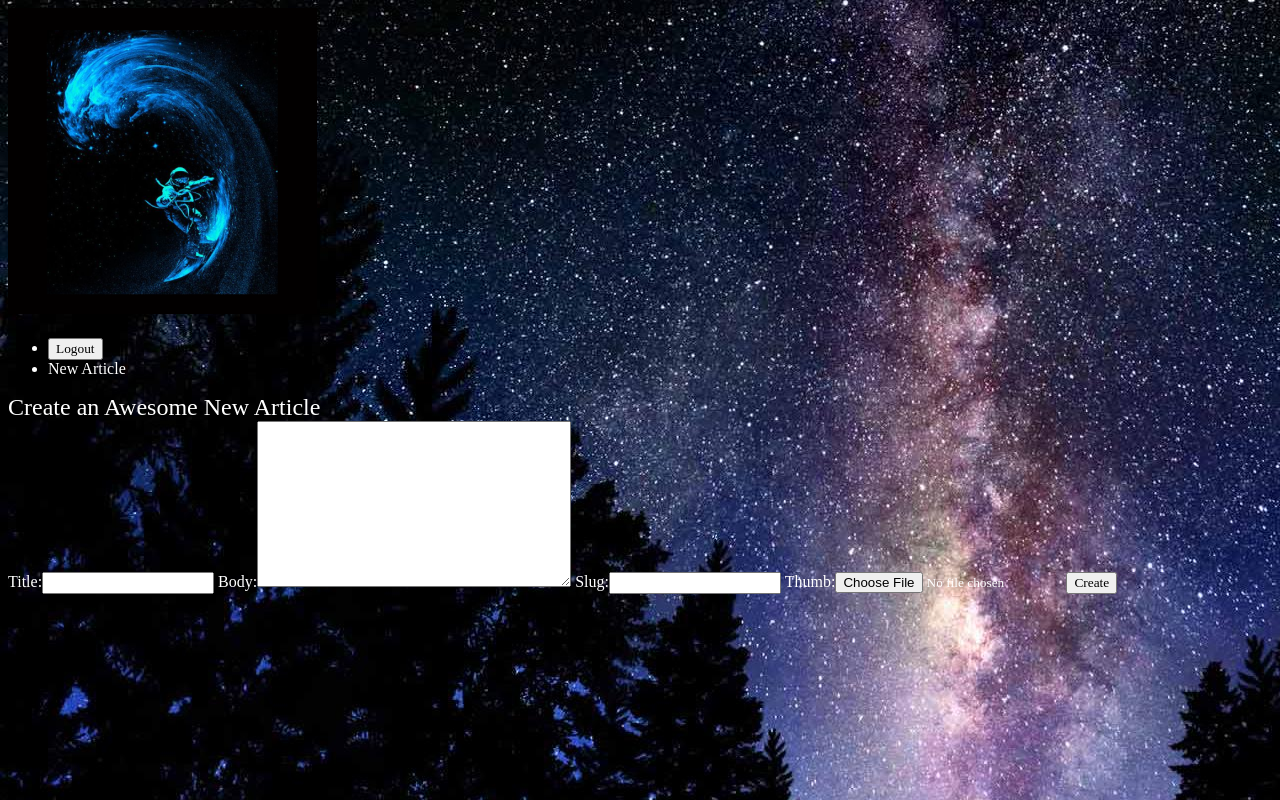
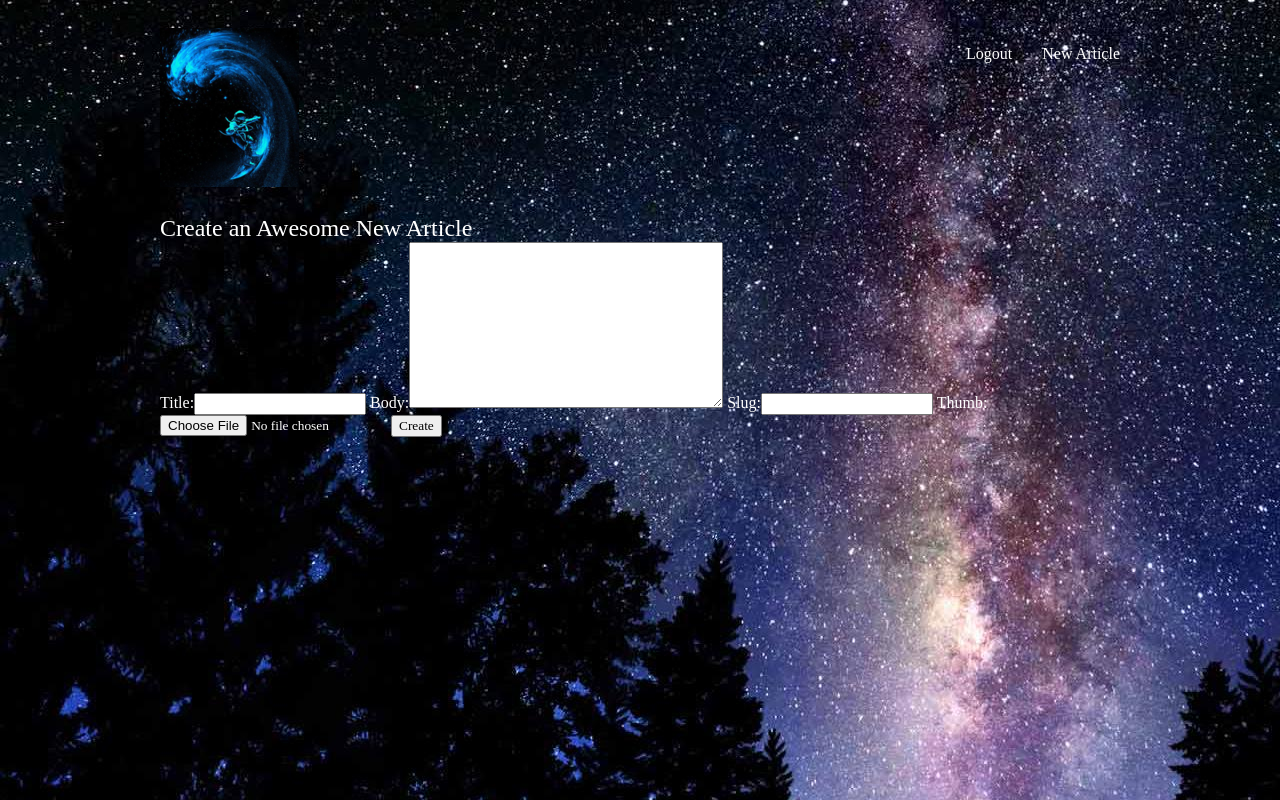
Before and after one commit to AlepsVillarreal/guruBlog, a Django app: page /articles/create/ in a window 1280 px wide. Run offline with Django 3.2, Linux system fonts and the light colour scheme; a user stored in the database is signed in.

Commit message:
Added a lot of CSS to make the site prettier

```diff
--- a/articles/templates/articles/article_list.html
+++ b/articles/templates/articles/article_list.html
@@ -8,6 +8,7 @@
             <h2><a href="{% url 'articles:detail' slug=article.slug %}">{{ article.title }}</a></h2>
             <p>{{ article.snippet }}</p>
             <p>{{ article.date }}</p>
+            <p class="author">added by {{ article.author.username }}</p>
         </div>
     {% endfor %}
     </div>
--- a/assets/styles.css
+++ b/assets/styles.css
@@ -1,6 +1,6 @@
 body{
     background-color: #0f121f;
-    background-image: url(/static/stars.jpg);
+    background-image: url(stars.png);
     background-repeat-y: no-repeat;
     color: #fff;
 }
@@ -18,3 +18,87 @@ a, a:hover, a:visited{
     color: #fff;
     text-decoration: none;
 }
+
+.wrapper{
+    max-width: 960px;
+    margin: 0 auto;
+}
+
+div.wrapper > h1{
+    text-align: center;
+    margin: 100px auto;
+    font-size: 2.4em
+}
+
+header{
+    display: grid;
+    grid-template-columns: 1fr 1fr;
+    padding: 20px 0;
+}
+
+nav{
+    justify-self: end;
+}
+
+nav li{
+    display: inline-block;
+    list-style-type: none;
+    margin-left: 20px;
+}
+
+nav button{
+    background: none;
+    color: #fff;
+    cursor: pointer;
+    border: 0;
+    font-size: 16px;
+}
+
+.articles{
+    display: grid;
+    grid-template-columns: 1fr 1fr 1fr;
+    grid-gap: 30px;
+}
+
+.article{
+    padding: 10px;
+    border: 1px solid #00dba0;
+    position: relative;
+    padding-bottom: 40px;
+}
+
+.article h2{
+    font-size: 1.2em;
+}
+
+.article .author{
+    padding: 10px;
+    background: #00dba0;
+    position: absolute;
+    right: 0;
+    bottom: 0;
+    margin: 0;
+    color: #0f121f;
+}
+
+.article-detail .article{
+    padding: 0;
+}
+
+.article-detail  .article img{
+    max-width: 100%;
+}
+
+.article-detail  .article h2{
+    text-align: center;
+    margin: 20px auto;
+    font-size: 2em
+}
+
+.article-detail .article h3{
+    text-align: center;
+}
+
+.article-detail  .article p{
+    margin: 10px 20px
+}
--- a/pythonguru/settings.py
+++ b/pythonguru/settings.py
@@ -120,11 +120,9 @@ USE_TZ = True
 # https://docs.djangoproject.com/en/2.1/howto/static-files/
 
 STATIC_URL = '/static/'
-
 STATICFILES_DIRS = (
     os.path.join(BASE_DIR, 'assets'),
 )
 
-MEDIA_URL='/media/'
-
+MEDIA_URL = '/media/'
 MEDIA_ROOT = os.path.join(BASE_DIR, 'media')
--- a/templates/base_layout.html
+++ b/templates/base_layout.html
@@ -3,26 +3,25 @@
 <html>
     <head>
         <meta charset="utf-8">
-        <title>guru Blog</title>
+        <title>Djangonauts</title>
         <link rel="stylesheet" href="{% static 'styles.css' %}">
     </head>
     <body>
         <header class="wrapper">
-            <h1><a href="{% url 'articles:list' %}"><img src="{% static 'logosurf.png' %}" alt="logosurf.png" /></a></h1>
+            <h1><a href="{% url 'home' %}"><img src="{% static 'surfspace.png' %}" alt="Nerd shit" /></a></h1>
             <nav>
                 <ul>
-                    {% if user.is_authenticated%}
+                    {% if user.is_authenticated %}
                     <li>
                         <form class="logout-link" action="{% url 'accounts:logout' %}" method="post">
                             {% csrf_token %}
                             <button type="submit">Logout</button>
                         </form>
                     </li>
-                    <li><a href="{% url 'articles:create' %}">New Article</li>
-
+                    <li><a href="{% url 'articles:create' %}" class="highlight">New Article</a></li>
                     {% else %}
-                        <li><a href="{% url 'accounts:login' %}">Login</li>
-                        <li><a href="{% url 'accounts:signup' %}">Signup</li>
+                    <li><a href="{% url 'accounts:login' %}">Login</a></li>
+                    <li><a href="{% url 'accounts:signup' %}">Signup</a></li>
                     {% endif %}
                 </ul>
             </nav>
```
Also changed, not shown: assets/citybackground.png (deleted), assets/logosurf.jpg (deleted), assets/logosurf.png (deleted), assets/pixel77-free-vector-light-bulb-icon-600.jpg (deleted), assets/spacebackground.png (deleted), assets/stars.jpg (deleted), assets/stars.png (added), assets/surfspace.png, db.sqlite3, media/Screenshot_1.png (renamed from assets/Screenshot_1.png), media/default.png.png (deleted), 3 other files.
